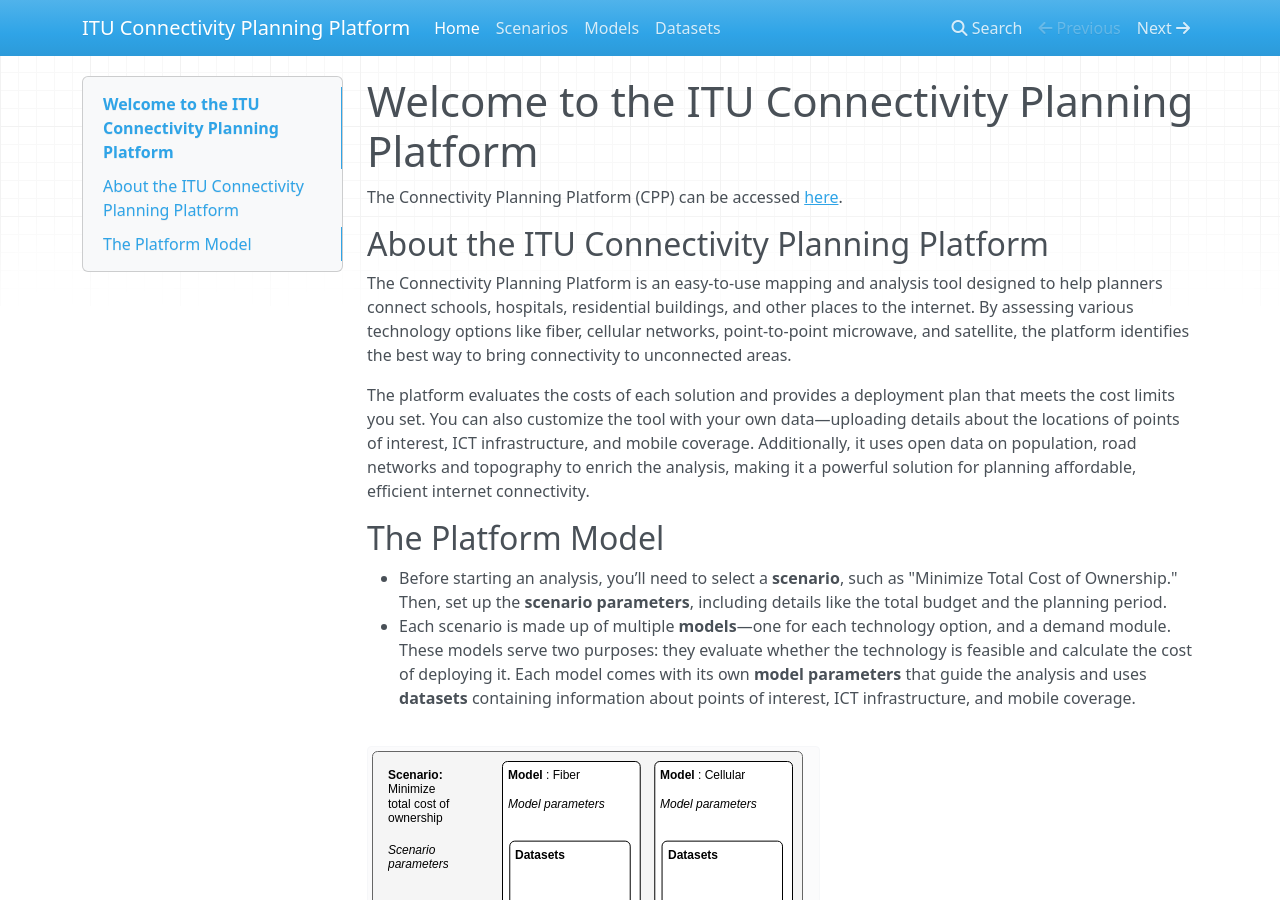
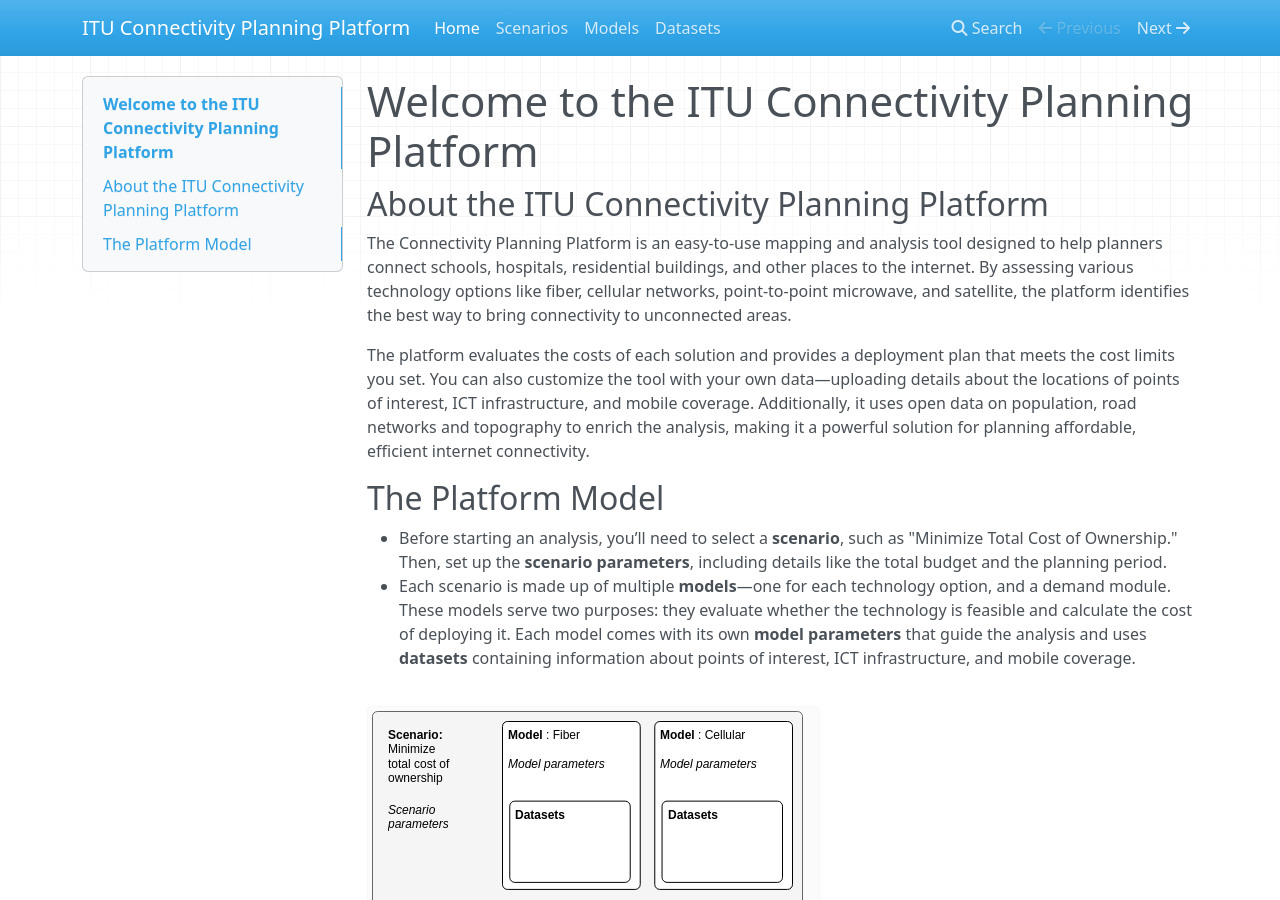
Before and after one commit to FNS-Division/cpp-user-guide, an MkDocs documentation site: the page built from docs/index.md, in a window 1280 px wide and 900 px high. Built offline with MkDocs 1.6.1, drawn with Linux system fonts in a browser that asks for light colours; nearby versions of some CDN libraries.

Commit message:
remove outdated access link from documentation

```diff
--- a/docs/index.md
+++ b/docs/index.md
@@ -1,6 +1,4 @@
 # Welcome to the ITU Connectivity Planning Platform
-
-The Connectivity Planning Platform (CPP) can be accessed [here](http://ec2-51-20-56-51.eu-north-1.compute.amazonaws.com/).
 
 ## About the ITU Connectivity Planning Platform
 
```
